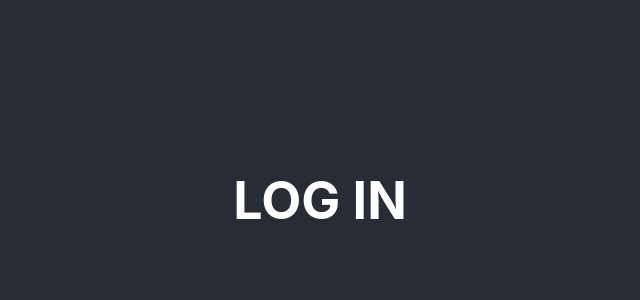
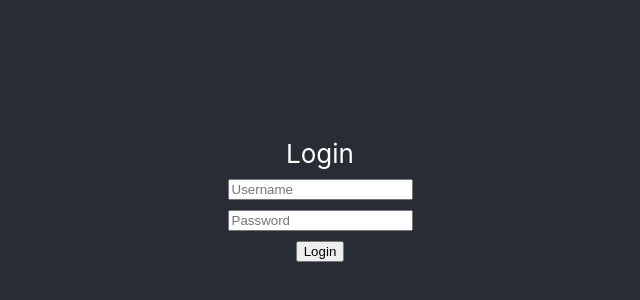
Before and after one commit to PatrikVahlen/Backend3, a React (Create React App) app in the folder client/: page / in a window 1280 px wide. Shown: the part 200-500 px from the top of the page, without its empty margins (320-960 px from the left). Built offline with nearby package versions, Linux system fonts and the light colour scheme.

Commit message:
add login

```diff
--- a/client/src/App.js
+++ b/client/src/App.js
@@ -1,6 +1,8 @@
 import { Routes, Route } from "react-router-dom";
 import './App.css';
 import LoginPage from "./pages/LoginPage";
+import HomePage from "./pages/HomePage";
+
 
 function App() {
   return (
@@ -8,6 +10,7 @@ function App() {
       <header className="App-header">
         <Routes>
           <Route path="/" element={<LoginPage />} />
+          <Route path="/home" element={<HomePage />} />
         </Routes>
       </header>
     </div>
--- /dev/null
+++ b/client/src/pages/HomePage.jsx
@@ -0,0 +1,5 @@
+import React from "react";
+
+export default function Home() {
+    return <h1>HOMEPAGE</h1>
+}
--- a/client/src/pages/LoginPage.jsx
+++ b/client/src/pages/LoginPage.jsx
@@ -1,5 +1,51 @@
-import React from "react";
+import React, { useState } from "react";
+import { useNavigate } from 'react-router-dom';
+
 
 export default function Login() {
-    return <h1>LOG IN</h1>
+
+    const [username, setUsername] = useState("");
+    const [password, setPassword] = useState("");
+    const navigate = useNavigate();
+
+    function handleOnSubmit(e) {
+        e.preventDefault()
+        const url = "http://localhost:3001/users"
+        const payload = { username, password }
+        fetch(url, {
+            method: "POST",
+            headers: {
+                'Content-Type': 'application/json'
+            },
+            body: JSON.stringify(payload)
+        })
+            .then(res => res.json())
+            .then(data => {
+                const token = data.token
+                localStorage.setItem("webb21inl", token)
+                navigate('/home')
+            })
+    }
+
+    return <div>
+        Login
+        <form onSubmit={handleOnSubmit}>
+            <input
+                type="text"
+                value={username}
+                onChange={e => setUsername(e.target.value)}
+                placeholder="Username"
+            />
+
+            <br />
+            <input
+                type="text"
+                value={password}
+                onChange={e => setPassword(e.target.value)}
+                placeholder="Password"
+            />
+            <br />
+            <button>Login</button>
+        </form>
+    </div>
 }
```
